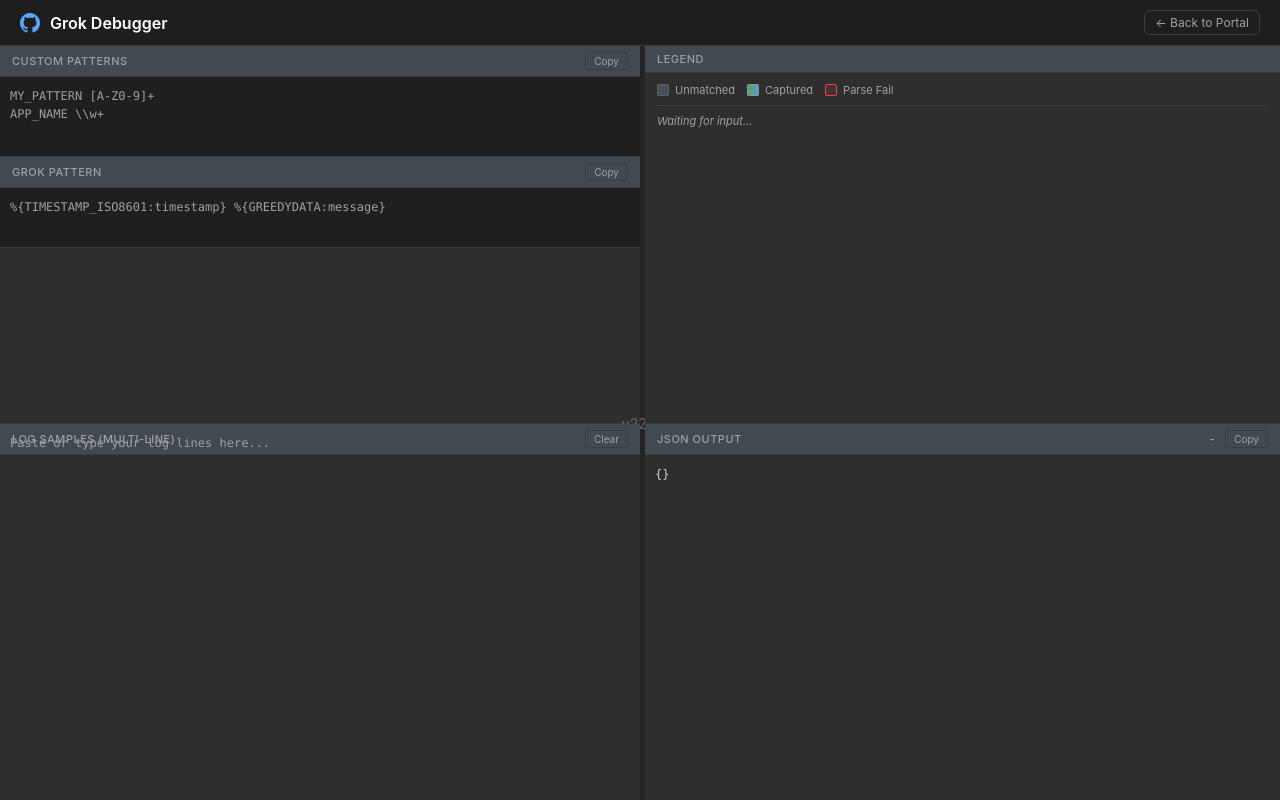
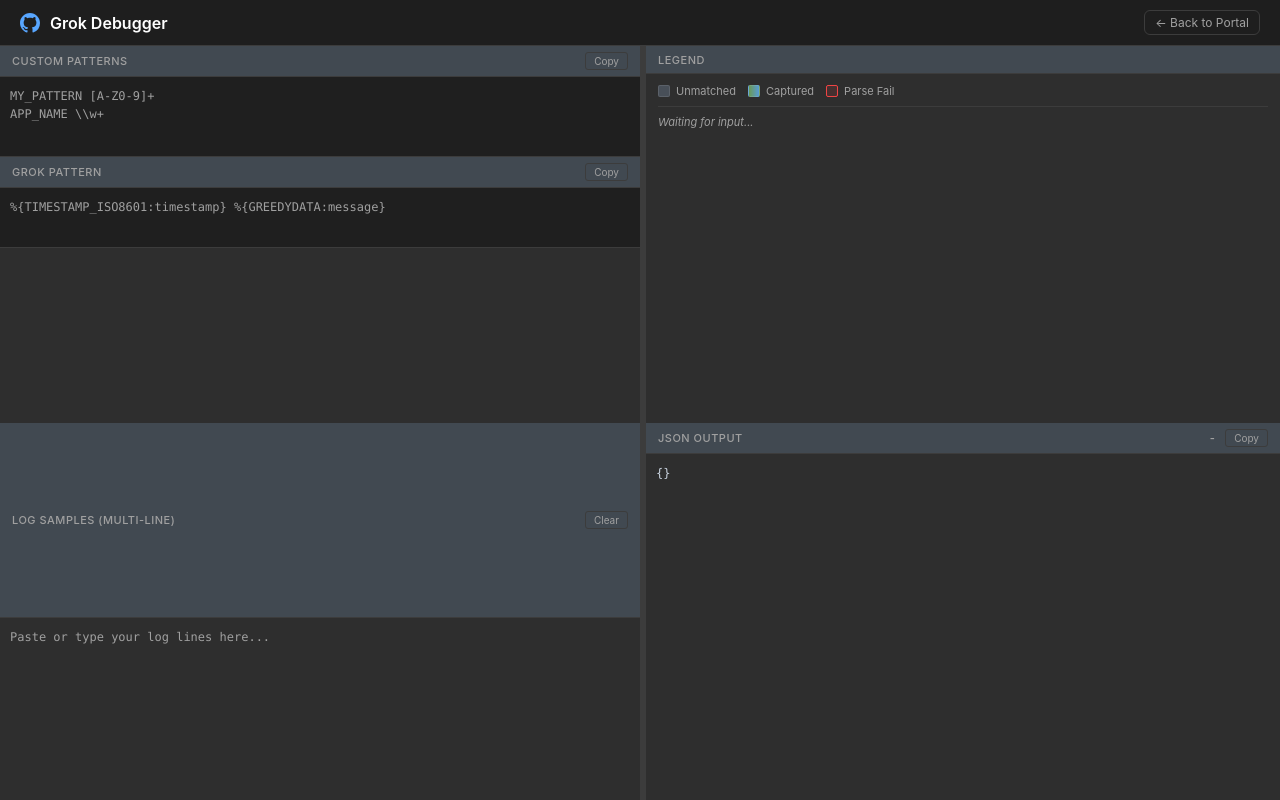
Before and after one commit to honet-labs/hephaestus, a website: page public/grok-debugger.html in a window 1280 px wide. Drawn offline with Linux system fonts and the light colour scheme.

Commit message:
fix: Grok Debugger panel text overlap issues
- Fix log-container panel structure (header + content separation)
- Add min-height to panel headers
- Fix splitter width and background
- Remove gap between panels that caused overlap
- Proper z-index layering for textarea/highlight overlay

```diff
--- a/public/grok-debugger.html
+++ b/public/grok-debugger.html
@@ -43,15 +43,14 @@
         .back-link:hover { color: var(--text-white); border-color: var(--text-muted); }
 
         .container { display: flex; flex: 1; min-height: 0; }
-        .left-panel { flex: 0 0 50%; display: flex; flex-direction: column; gap: 1px; background: var(--app-border); min-width: 15%; }
-        .right-panel { flex: 1 1 0; display: flex; flex-direction: column; gap: 1px; background: var(--app-border); min-width: 15%; }
+        .left-panel { flex: 0 0 50%; display: flex; flex-direction: column; min-width: 15%; overflow: hidden; }
+        .right-panel { flex: 1 1 0; display: flex; flex-direction: column; min-width: 15%; overflow: hidden; }
 
-        .splitter { width: 5px; background: var(--background); cursor: col-resize; flex-shrink: 0; display: flex; justify-content: center; align-items: center; transition: background 0.2s; }
+        .splitter { width: 6px; background: var(--app-border); cursor: col-resize; flex-shrink: 0; display: flex; justify-content: center; align-items: center; transition: background 0.2s; }
         .splitter:hover, .splitter.active { background: var(--accent); }
-        .splitter::after { content: "\u22EE"; color: #666; font-size: 14px; }
 
         .panel { background: var(--app-card); display: flex; flex-direction: column; flex: 1; min-height: 0; }
-        .panel-header { background: var(--app-sidebar); padding: 6px 12px; border-bottom: 1px solid var(--app-border); font-size: 11px; font-weight: 500; color: var(--text-muted); text-transform: uppercase; letter-spacing: 0.5px; display: flex; justify-content: space-between; align-items: center; flex-shrink: 0; }
+        .panel-header { background: var(--app-sidebar); padding: 6px 12px; border-bottom: 1px solid var(--app-border); font-size: 11px; font-weight: 500; color: var(--text-muted); text-transform: uppercase; letter-spacing: 0.5px; display: flex; justify-content: space-between; align-items: center; flex-shrink: 0; min-height: 28px; }
         .panel-content { flex: 1; position: relative; min-height: 0; display: flex; flex-direction: column; }
 
         textarea {
@@ -65,13 +64,16 @@
             font-size: 12px;
             line-height: 1.5;
             outline: none;
+            display: block;
         }
         textarea::placeholder { color: var(--text-muted); }
         #custom-pattern { min-height: 80px; flex: 0 0 80px; border-bottom: 1px solid var(--app-border); }
         #pattern { min-height: 60px; flex: 0 0 60px; border-bottom: 1px solid var(--app-border); }
         #log { flex: 1; min-height: 0; }
 
-        #log-container { position: relative; flex: 1; min-height: 0; }
+        #log-container { display: flex; flex-direction: column; flex: 1; min-height: 0; }
+        #log-container .panel-header { flex-shrink: 0; z-index: 3; }
+        #log-container > div { position: relative; flex: 1; min-height: 0; }
         #highlighted-log {
             position: absolute; top: 0; left: 0; right: 0; bottom: 0;
             padding: 10px;
@@ -140,8 +142,10 @@
                     <span>Log Samples (multi-line)</span>
                     <button class="icon-btn" onclick="document.getElementById('log').value=''; updateHighlight();">Clear</button>
                 </div>
-                <div id="highlighted-log">Paste or type your log lines here...</div>
-                <textarea id="log" spellcheck="false"></textarea>
+                <div style="position: relative; flex: 1; min-height: 0;">
+                    <div id="highlighted-log">Paste or type your log lines here...</div>
+                    <textarea id="log" spellcheck="false"></textarea>
+                </div>
             </div>
         </div>
 
```
